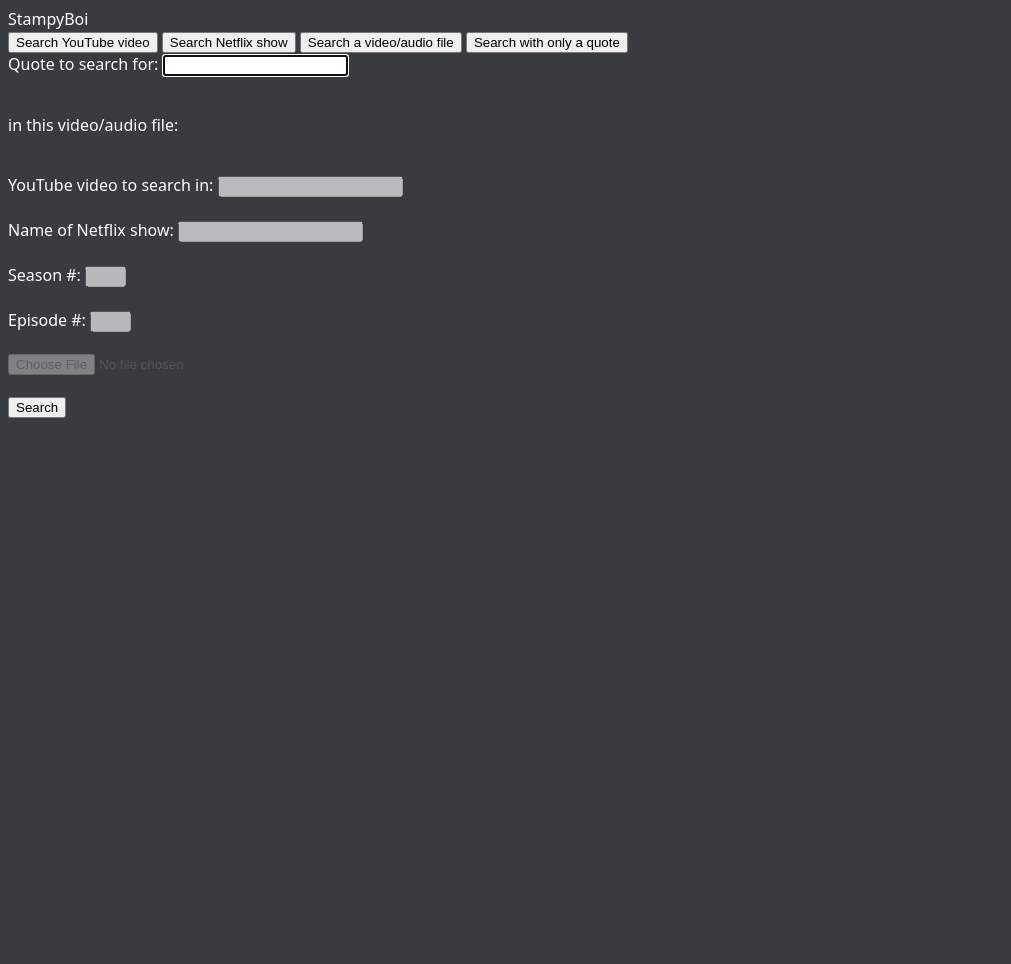
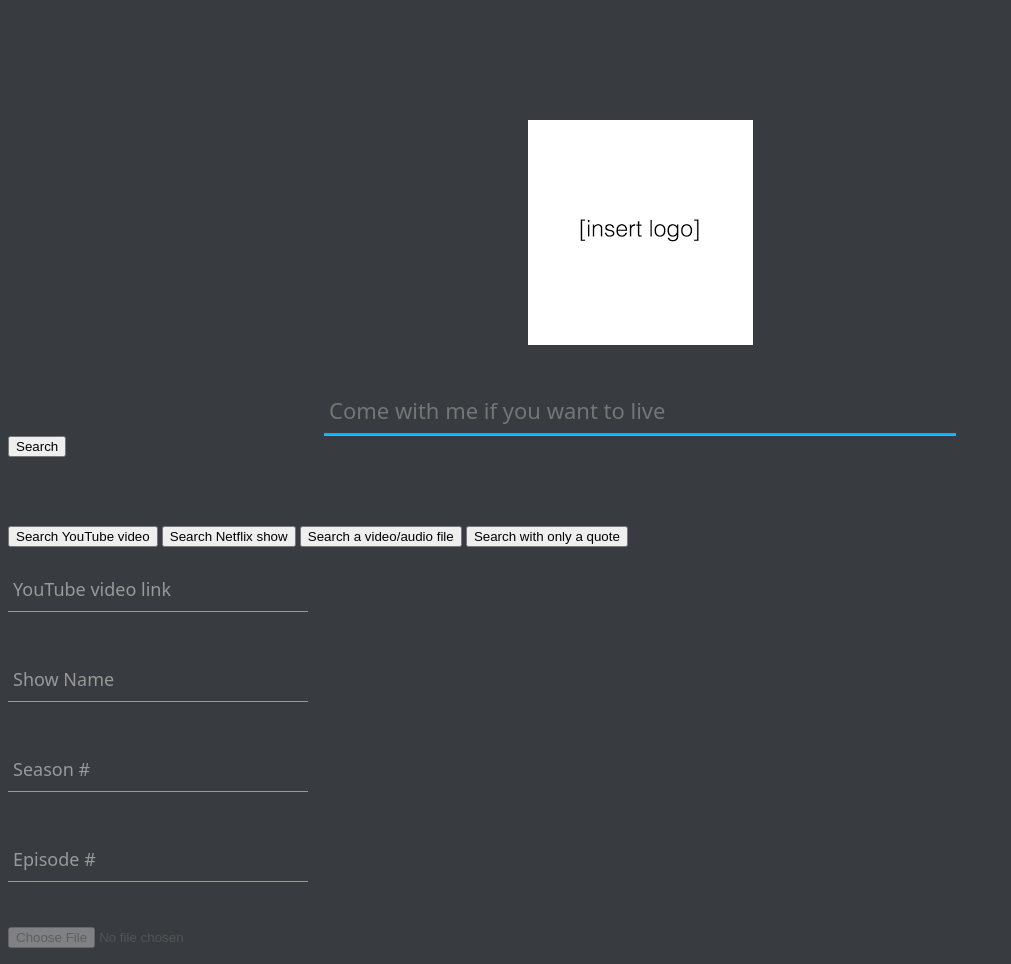
Before and after one commit to harrijin/stampyboi, a Flask app: page / in a window 1280 px wide. Shown: the whole page, without its empty margins (0-1011 px from the left). Before the commit the page ends 418 px from the top, so only its background shows below. Run offline with Flask 2, Linux system fonts and the light colour scheme; parts of the project's set-up code (start-up, migrations or seed data) failed here and were passed over; some libraries are stand-ins or nearby versions.

Commit message:
added material design text boxes to home page

```diff
--- /dev/null
+++ b/static/styles/home.css
@@ -0,0 +1,29 @@
+/*
+Global constants defined in style.css.
+:root {
+    --BACKGROUND: #383B3F;
+    --ACCENT: #00b3ff;
+    --TEXT: #fff;
+    --FONT-FACE: system-ui
+}*/
+img{
+    display: block;
+    margin: 0 auto;
+    margin-top: 15vh;
+}
+.group        {
+  position:relative;
+  margin-bottom:45px;
+}
+
+input[name=quote] {
+    width: 50%;
+    margin: 5vh auto;
+    margin-bottom: 0;
+    font-size: 22px;
+}
+.bar[name=quote]  {width:50%; margin: 0 auto;}
+
+div.searchSources{
+    margin-bottom: 20px;
+}
--- a/static/styles/style.css
+++ b/static/styles/style.css
@@ -2,7 +2,6 @@
     --BACKGROUND: #383B3F;
     --ACCENT: #00b3ff;
     --TEXT: #fff;
-    --LOGO: url('./images/logo.png');
     --FONT-FACE: system-ui
 }
 html {
@@ -13,3 +12,56 @@ html {
 h1{
     color: var(--ACCENT);
 }
+/* material design input boxes*/
+input[type=text]{
+  font-size:18px;
+  padding:10px 10px 10px 5px;
+  display:block;
+  width:300px;
+  border:none;
+  border-bottom:1px solid #999;
+  background: var(--BACKGROUND);
+  color:var(--TEXT);
+  font-family: var(--FONT-FACE);
+}
+input:focus     { outline:none; }
+/* LABEL ======================================= */
+label {
+  color:#999;
+  font-size:18px;
+  font-weight:normal;
+  position:absolute;
+  pointer-events:none;
+  left:5px;
+  top:10px;
+  transition:0.2s ease all;
+}
+
+/* active state */
+input:focus ~ label, input:not(:placeholder-shown) ~ label{
+  top:-20px;
+  font-size:14px;
+  color:var(--ACCENT);
+}
+/* BOTTOM BARS ================================= */
+.bar{ position:relative; display:block; width:300px;}
+.bar:before, .bar:after   {
+  content:'';
+  height:2px;
+  width:0;
+  bottom:1px;
+  position:absolute;
+  background:var(--ACCENT);
+  transition:0.2s ease all;
+}
+.bar:before {
+  left:50%;
+}
+.bar:after {
+  right:50%;
+}
+
+/* active state */
+input:focus ~ .bar:before, input:focus ~ .bar:after {
+  width:50%;
+}
--- a/templates/searchPage.html
+++ b/templates/searchPage.html
@@ -1,56 +1,60 @@
 <html>
 
   <head>
-    StampyBoi
     <link rel= "stylesheet" type= "text/css" href= "{{ url_for('static',filename='styles/style.css') }}">
+    <link rel= "stylesheet" type= "text/css" href= "{{ url_for('static',filename='styles/home.css') }}">
+
   </head>
 
   <body>
-    <div>
-        <button onclick="ytSearch()">Search YouTube video</button>
-        <button onclick="flixSearch()">Search Netflix show</button>
-        <button onclick="fileSearch()">Search a video/audio file</button>
-        <button onclick="noneSearch()">Search with only a quote</button>
-    </div>
+    <img class="center" src="/static/images/logo.png" alt="Stampyboi">
     <div>
         <form action="/results" id="searchForm" enctype="multipart/form-data" method='POST'>
-          <label for="quote">Quote to search for:</label>
-          <input type="text" id="quote" name="quote" oninput="suggest()" autofocus required list="autosuggest">
-          <br>
+            <div class="group" id="quoteDiv">
+                <input type="text" id="quote" name="quote" oninput="suggest()" autofocus required list="autosuggest" placeholder="Come with me if you want to live">
+                <span class="bar" name="quote"></span>
+                <span>
+                    <input type="submit" value="Search" id="searchButton">
+                </span>
+            </div>
           <datalist id="autosuggest"></datalist>
-          <br>
-          <p>in this video/audio file:</p>
-          <br>
-
-          <label for="yt_source">YouTube video to search in:</label>
-          <input type="text" id="yt_source" name="yt_source" disabled=true >
-
 
           <br>
-          <br>
+          <div class="searchSources">
+            <button onclick="ytSearch()">Search YouTube video</button>
+            <button onclick="flixSearch()">Search Netflix show</button>
+            <button onclick="fileSearch()">Search a video/audio file</button>
+            <button onclick="noneSearch()">Search with only a quote</button>
+          </div>
+            <div class="group">
+              <input type="text" id="yt_source" name="yt_source" disabled placeholder=" ">
+              <span class="bar"></span>
+              <span class="highlight"></span>
+              <label for="yt_source">YouTube video link</label>
+            </div>
+            <div class="group">
+              <input type="text" id="flix_title" name="flix_title" disabled placeholder=" ">
+              <span class="bar"></span>
+              <span class="highlight"></span>
+              <label for="flix_title">Show Name</label>
 
-          <label for="flix_title">Name of Netflix show:</label>
-          <input type="text" id="flix_title" name="flix_title" disabled=true >
+            </div>
+            <div class="group">
+              <input type="text" id="flix_szn" name="flix_szn" disabled pattern="\d{1,2}" title="1-2 digit number" maxlength=2 placeholder=" ">
+              <span class="bar"></span>
+              <span class="highlight"></span>
+              <label for="flix_szn">Season #</label>
 
-          <br>
-          <br>
+            </div>
+            <div class="group">
+              <input type="text" id="flix_ep" name="flix_ep" disabled pattern="\d{1,2}" title="1-2 digit number" maxlength=2 placeholder=" ">
+              <span class="bar"></span>
+              <span class="highlight"></span>
+              <label for="flix_ep">Episode #</label>
+            </div>
+          <input type="text" id="search_src" name="search_src" style="display: none;" >
+          <input type="file" id="vid_upload" name="vid_upload" disabled required>
 
-          <label for="flix_szn">Season #:</label>
-          <input type="text" id="flix_szn" name="flix_szn" disabled=true pattern="\d{1,2}" title="1-2 digit number" size=2 maxlength=2 >
-
-          <br>
-          <br>
-
-          <label for="flix_ep">Episode #:</label>
-          <input type="text" id="flix_ep" name="flix_ep" disabled=true pattern="\d{1,2}" title="1-2 digit number" size=2 maxlength=2 >
-
-          <input type="text" id="search_src" name="search_src" style="display: none;" >
-          <br>
-          <br>
-          <input type="file" id="vid_upload" name="vid_upload" disabled=true required>
-          <br>
-          <br>
-          <input type="submit" value="Search">
 
 
         </form>
```
Also changed, not shown: static/images/logo.png (renamed from static/styles/images/logo.png).
